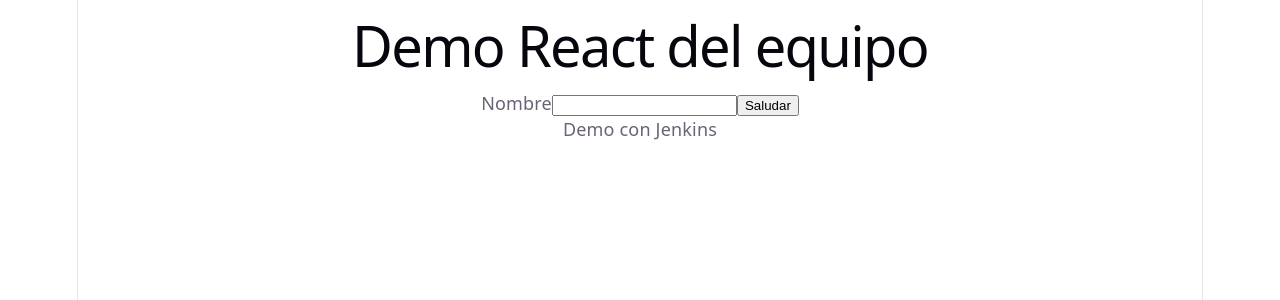
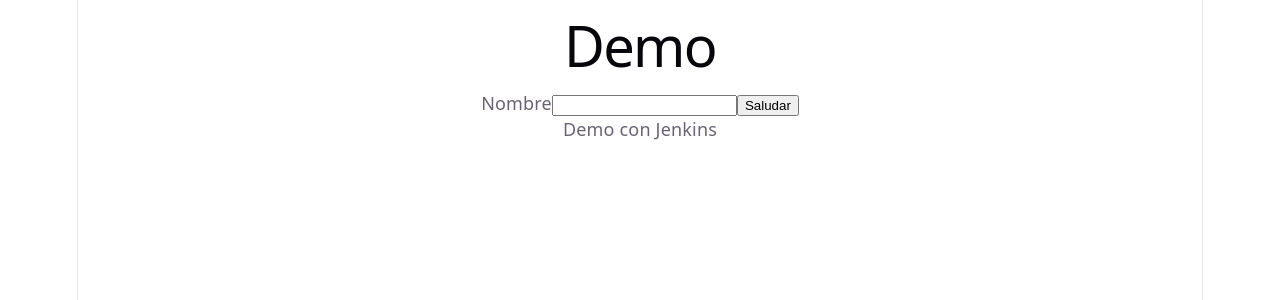
Before and after one commit to nicolasmunizaga23m-afk/demo-react-ci, a React (Vite) app: page / in a window 1280 px wide. Shown: the top 300 px of the page. Built offline with nearby package versions, Linux system fonts and the light colour scheme.

Commit message:
Prueba A: actualizar titulo a Demo React del equipo

```diff
--- a/src/App.jsx
+++ b/src/App.jsx
@@ -16,7 +16,7 @@ export default function App() {
 
   return (
     <main>
-      <h1>Demo React del equipo</h1>
+      <h1>Demo</h1>
       <form onSubmit={enviar}>
         <label>
           Nombre
```
